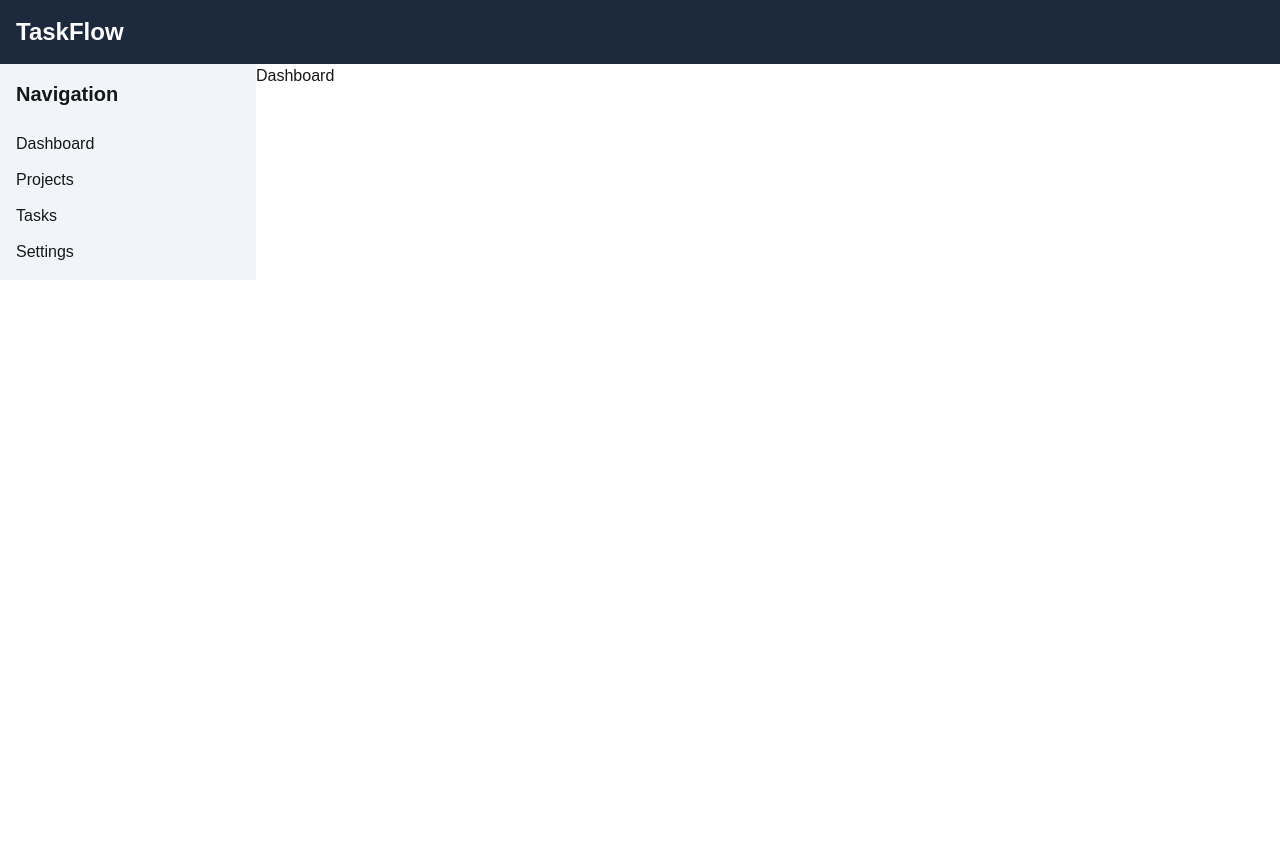
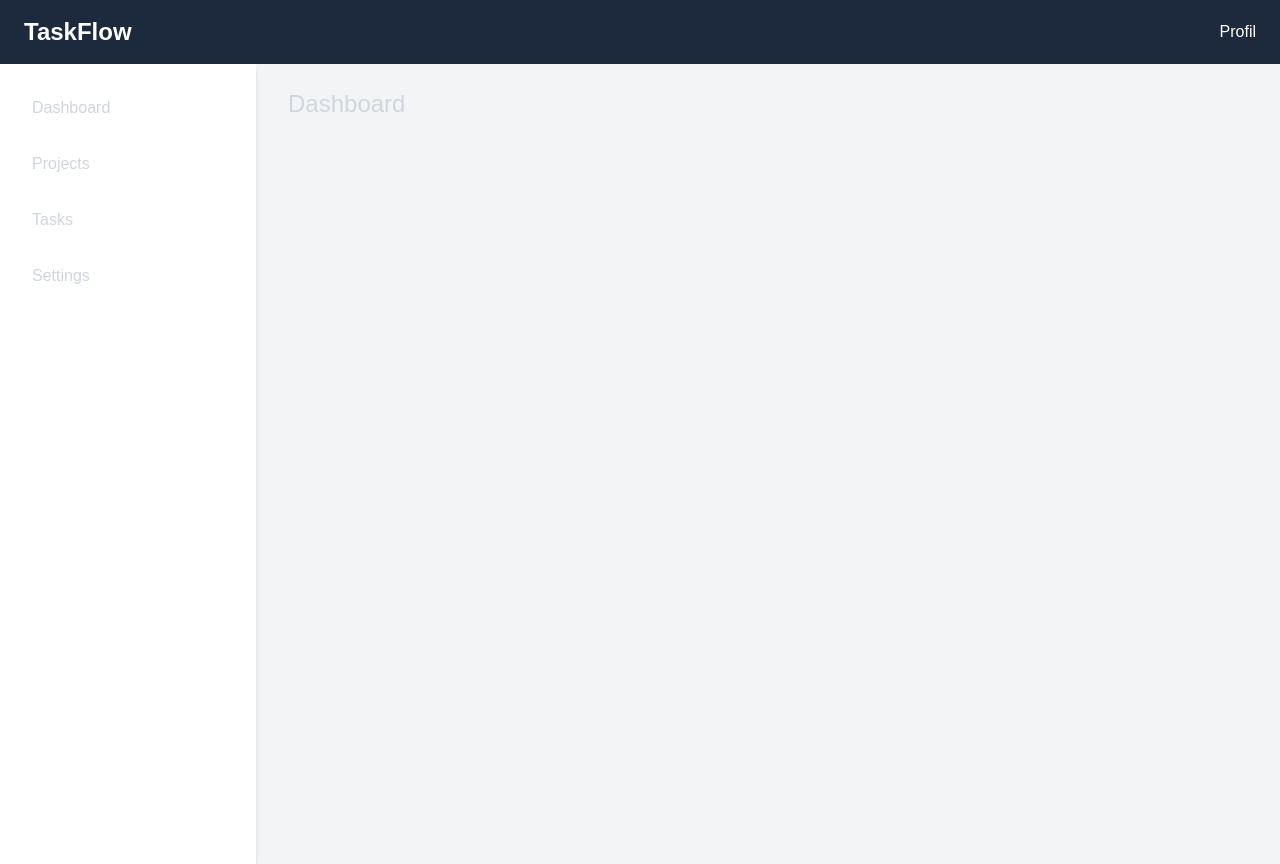
Before and after one commit to fannyullen/react-app, a Next.js app: page / in a window 1280 px wide. Before the commit the page ends 800 px from the top, so only its background shows below. Built offline with nearby package versions, Linux system fonts and the light colour scheme.

Commit message:
Layout changes

```diff
--- a/app/components/Navbar/Navbar.tsx
+++ b/app/components/Navbar/Navbar.tsx
@@ -2,10 +2,13 @@ import { nav } from "framer-motion/client";
 
 export default function Navbar() {
     return (
-        <nav className="bg-slate-800 text-white p-4">
+        <nav className="flex items-center justify-between bg-slate-800 px-6 py-4 text-white shadow-md">
             <h1 className="text-2xl font-bold">
                 TaskFlow
             </h1>
+            <div>
+                Profil
+            </div>
         </nav>
     );
 }
--- a/app/components/Sidebar/Sidebar.tsx
+++ b/app/components/Sidebar/Sidebar.tsx
@@ -1,15 +1,12 @@
 export default function Sidebar() {
     return (
-        <aside className="w-64 bg-slate-100 p-4">
-            <h2 className="text-xl font-semibold mb-6">
-                Navigation
-            </h2>
-            <nav>
-                <ul className="space-y-3">
-                    <li>Dashboard</li>
-                    <li>Projects</li>
-                    <li>Tasks</li>
-                    <li>Settings</li>
+        <aside className="w-64 bg-white shadow-md">
+            <nav className="p-6">
+                <ul className="space-y-4 text-gray-300">
+                    <li className="cursor-pointer rounded-md p-2 hover-bg-slate-200">Dashboard</li>
+                    <li className="cursor-pointer rounded-md p-2 hover-bg-slate-200">Projects</li>
+                    <li className="cursor-pointer rounded-md p-2 hover-bg-slate-200">Tasks</li>
+                    <li className="cursor-pointer rounded-md p-2 hover-bg-slate-200">Settings</li>
                 </ul>
             </nav>
         </aside>
--- a/app/layout.tsx
+++ b/app/layout.tsx
@@ -31,7 +31,7 @@ export default function RootLayout({
     >
       <body className="min-h-full flex flex-col">
         <Navbar />
-        <div className="flex">
+        <div className="min-h-screen flex bg-gray-100">
           <Sidebar />
           <main>
           {children}
--- a/app/page.tsx
+++ b/app/page.tsx
@@ -3,7 +3,7 @@ import Image from "next/image";
 export default function Home() {
   return (
     <main>
-      <h1>Dashboard</h1>
+      <h1 className="py-6 px-8 text-2xl text-gray-300">Dashboard</h1>
     </main>
   );
 }
```
